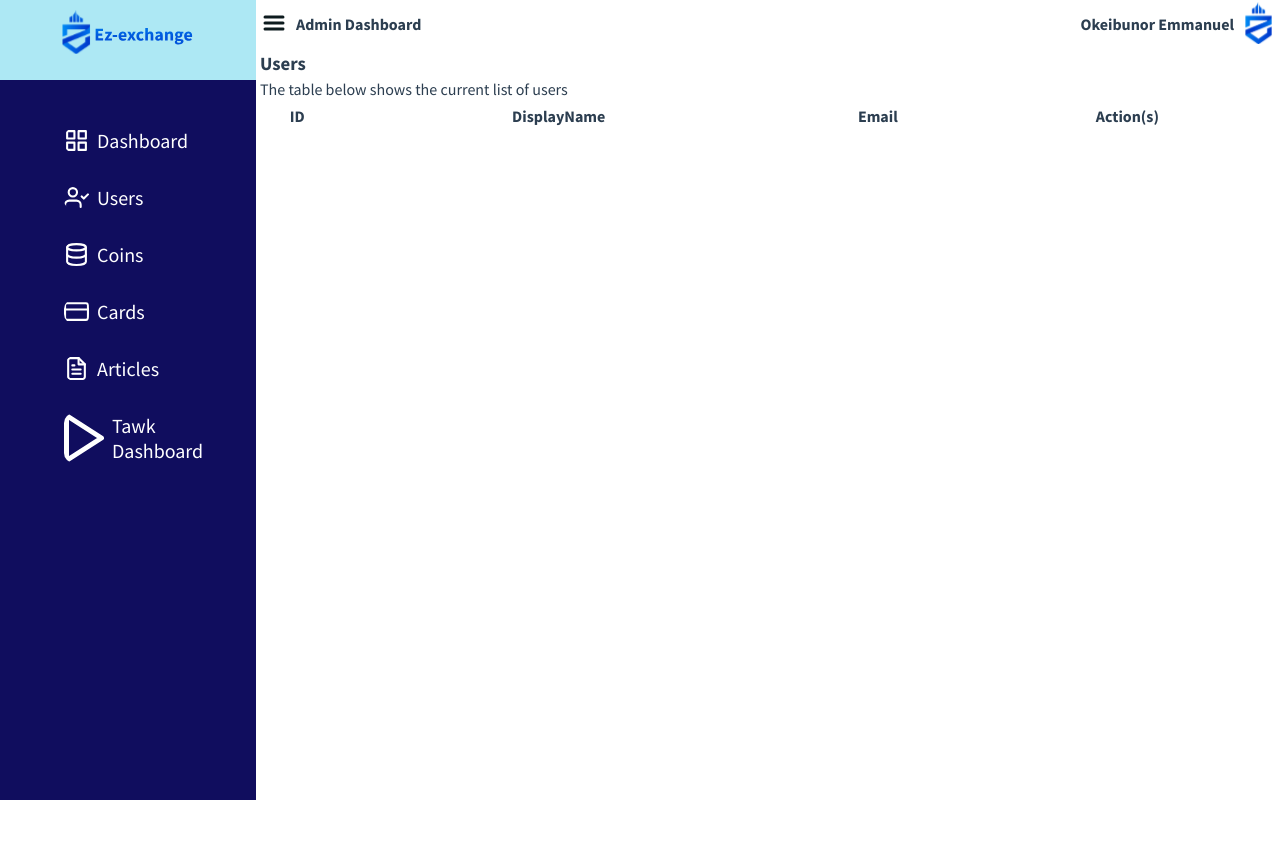
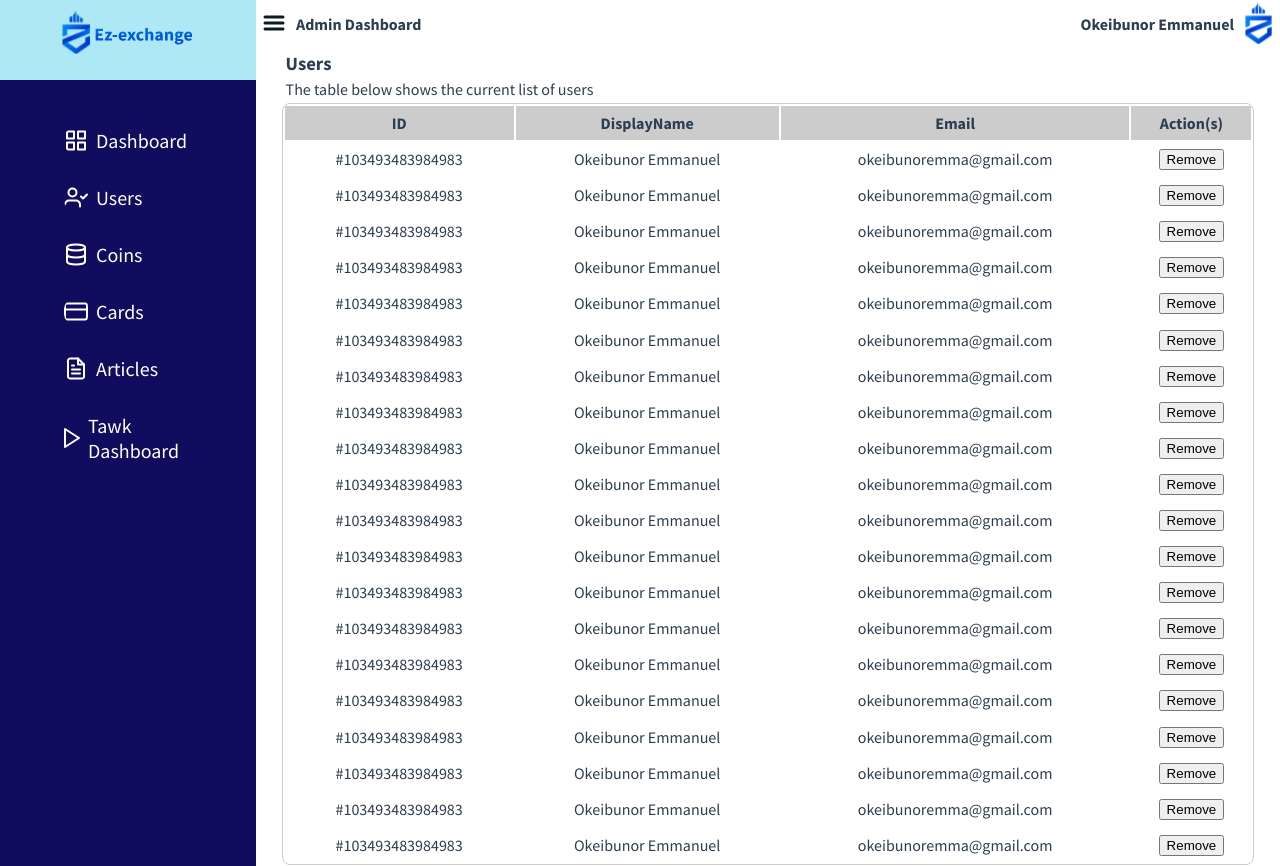
Before and after one commit to trokeibunor/ezexchange, a Vue app: page /dashboard/users in a window 1280 px wide. Before the commit the page ends 800 px from the top, so only its background shows below. Built offline with nearby package versions, Linux system fonts and the light colour scheme; no server answers.

Commit message:
some changes

```diff
--- a/src/components/dashboardComponents/sidebar-component.vue
+++ b/src/components/dashboardComponents/sidebar-component.vue
@@ -72,7 +72,7 @@ aside {
     margin: 0;
     padding: 0px;
     background-color: #ade8f4;
-    height: 10%;
+    height: 10vh;
     width: 100%;
     img {
       margin: 4% auto;
--- a/src/views/dashboard/dashUsers.vue
+++ b/src/views/dashboard/dashUsers.vue
@@ -21,6 +21,128 @@
                 <th>Action(s)</th>
               </tr>
             </thead>
+            <tbody>
+              <tr>
+                <td>#103493483984983</td>
+                <td>Okeibunor Emmanuel</td>
+                <td>okeibunoremma@gmail.com</td>
+                <td><button>Remove</button></td>
+              </tr>
+              <tr>
+                <td>#103493483984983</td>
+                <td>Okeibunor Emmanuel</td>
+                <td>okeibunoremma@gmail.com</td>
+                <td><button>Remove</button></td>
+              </tr>
+              <tr>
+                <td>#103493483984983</td>
+                <td>Okeibunor Emmanuel</td>
+                <td>okeibunoremma@gmail.com</td>
+                <td><button>Remove</button></td>
+              </tr>
+              <tr>
+                <td>#103493483984983</td>
+                <td>Okeibunor Emmanuel</td>
+                <td>okeibunoremma@gmail.com</td>
+                <td><button>Remove</button></td>
+              </tr>
+              <tr>
+                <td>#103493483984983</td>
+                <td>Okeibunor Emmanuel</td>
+                <td>okeibunoremma@gmail.com</td>
+                <td><button>Remove</button></td>
+              </tr>
+              <tr>
+                <td>#103493483984983</td>
+                <td>Okeibunor Emmanuel</td>
+                <td>okeibunoremma@gmail.com</td>
+                <td><button>Remove</button></td>
+              </tr>
+              <tr>
+                <td>#103493483984983</td>
+                <td>Okeibunor Emmanuel</td>
+                <td>okeibunoremma@gmail.com</td>
+                <td><button>Remove</button></td>
+              </tr>
+              <tr>
+                <td>#103493483984983</td>
+                <td>Okeibunor Emmanuel</td>
+                <td>okeibunoremma@gmail.com</td>
+                <td><button>Remove</button></td>
+              </tr>
+              <tr>
+                <td>#103493483984983</td>
+                <td>Okeibunor Emmanuel</td>
+                <td>okeibunoremma@gmail.com</td>
+                <td><button>Remove</button></td>
+              </tr>
+              <tr>
+                <td>#103493483984983</td>
+                <td>Okeibunor Emmanuel</td>
+                <td>okeibunoremma@gmail.com</td>
+                <td><button>Remove</button></td>
+              </tr>
+              <tr>
+                <td>#103493483984983</td>
+                <td>Okeibunor Emmanuel</td>
+                <td>okeibunoremma@gmail.com</td>
+                <td><button>Remove</button></td>
+              </tr>
+              <tr>
+                <td>#103493483984983</td>
+                <td>Okeibunor Emmanuel</td>
+                <td>okeibunoremma@gmail.com</td>
+                <td><button>Remove</button></td>
+              </tr>
+              <tr>
+                <td>#103493483984983</td>
+                <td>Okeibunor Emmanuel</td>
+                <td>okeibunoremma@gmail.com</td>
+                <td><button>Remove</button></td>
+              </tr>
+              <tr>
+                <td>#103493483984983</td>
+                <td>Okeibunor Emmanuel</td>
+                <td>okeibunoremma@gmail.com</td>
+                <td><button>Remove</button></td>
+              </tr>
+              <tr>
+                <td>#103493483984983</td>
+                <td>Okeibunor Emmanuel</td>
+                <td>okeibunoremma@gmail.com</td>
+                <td><button>Remove</button></td>
+              </tr>
+              <tr>
+                <td>#103493483984983</td>
+                <td>Okeibunor Emmanuel</td>
+                <td>okeibunoremma@gmail.com</td>
+                <td><button>Remove</button></td>
+              </tr>
+              <tr>
+                <td>#103493483984983</td>
+                <td>Okeibunor Emmanuel</td>
+                <td>okeibunoremma@gmail.com</td>
+                <td><button>Remove</button></td>
+              </tr>
+              <tr>
+                <td>#103493483984983</td>
+                <td>Okeibunor Emmanuel</td>
+                <td>okeibunoremma@gmail.com</td>
+                <td><button>Remove</button></td>
+              </tr>
+              <tr>
+                <td>#103493483984983</td>
+                <td>Okeibunor Emmanuel</td>
+                <td>okeibunoremma@gmail.com</td>
+                <td><button>Remove</button></td>
+              </tr>
+              <tr>
+                <td>#103493483984983</td>
+                <td>Okeibunor Emmanuel</td>
+                <td>okeibunoremma@gmail.com</td>
+                <td><button>Remove</button></td>
+              </tr>
+            </tbody>
           </table>
         </div>
       </div>
@@ -60,7 +182,8 @@ export default {
   min-height: 100vh;
 }
 .content {
-  width: 100%;
+  width: 95%;
+  margin: 1px auto;
   .intro {
     text-align: left;
     h3,
@@ -70,6 +193,20 @@ export default {
   }
   table {
     width: 100%;
+    height: 90vh;
+    border-radius: 8px;
+    border: 1px solid #ccc;
+    th,
+    td {
+      height: 32px;
+    }
+    thead {
+      background: #ccc;
+    }
+    tbody {
+      height: 90vh;
+      overflow: scroll;
+    }
   }
 }
 </style>
```
